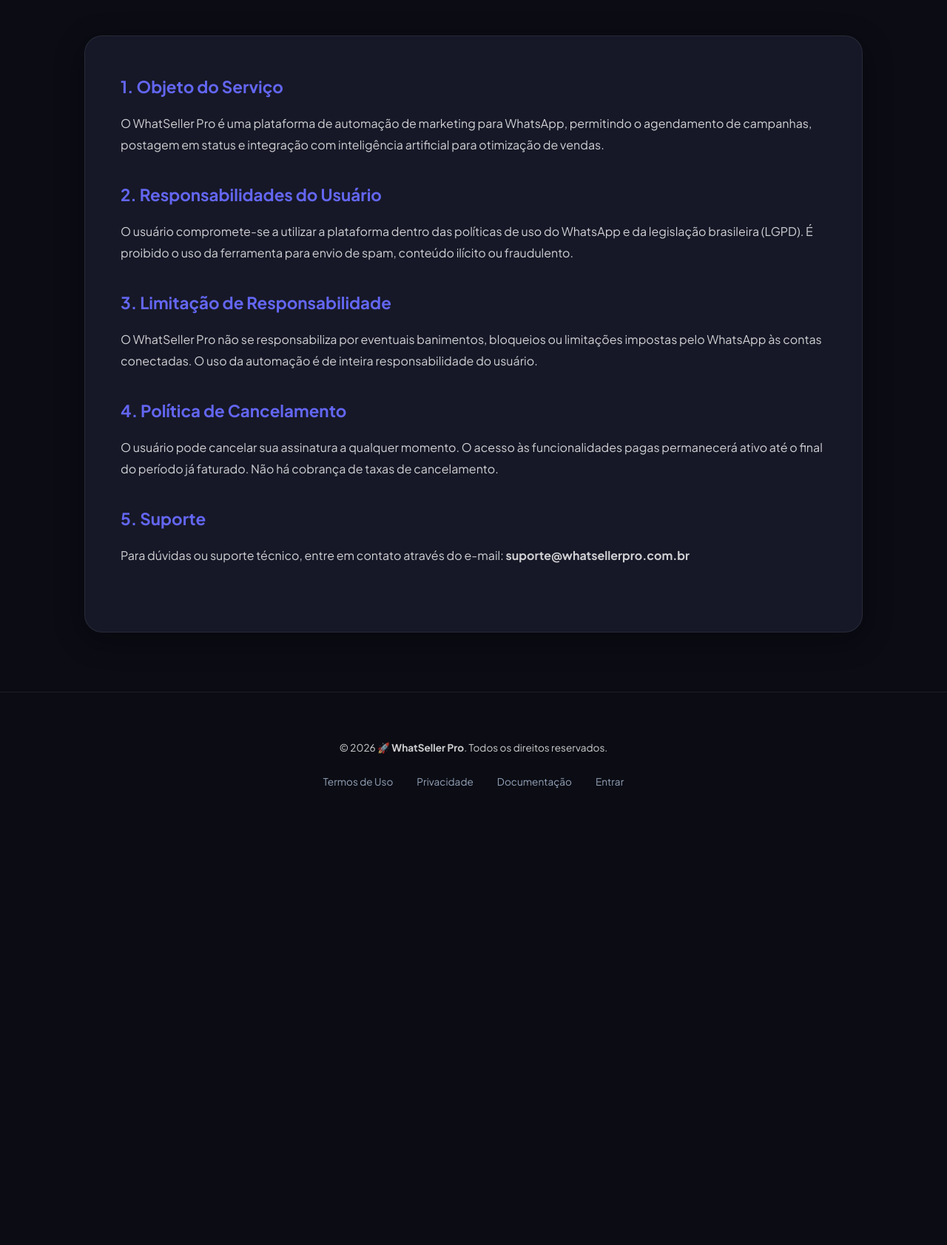
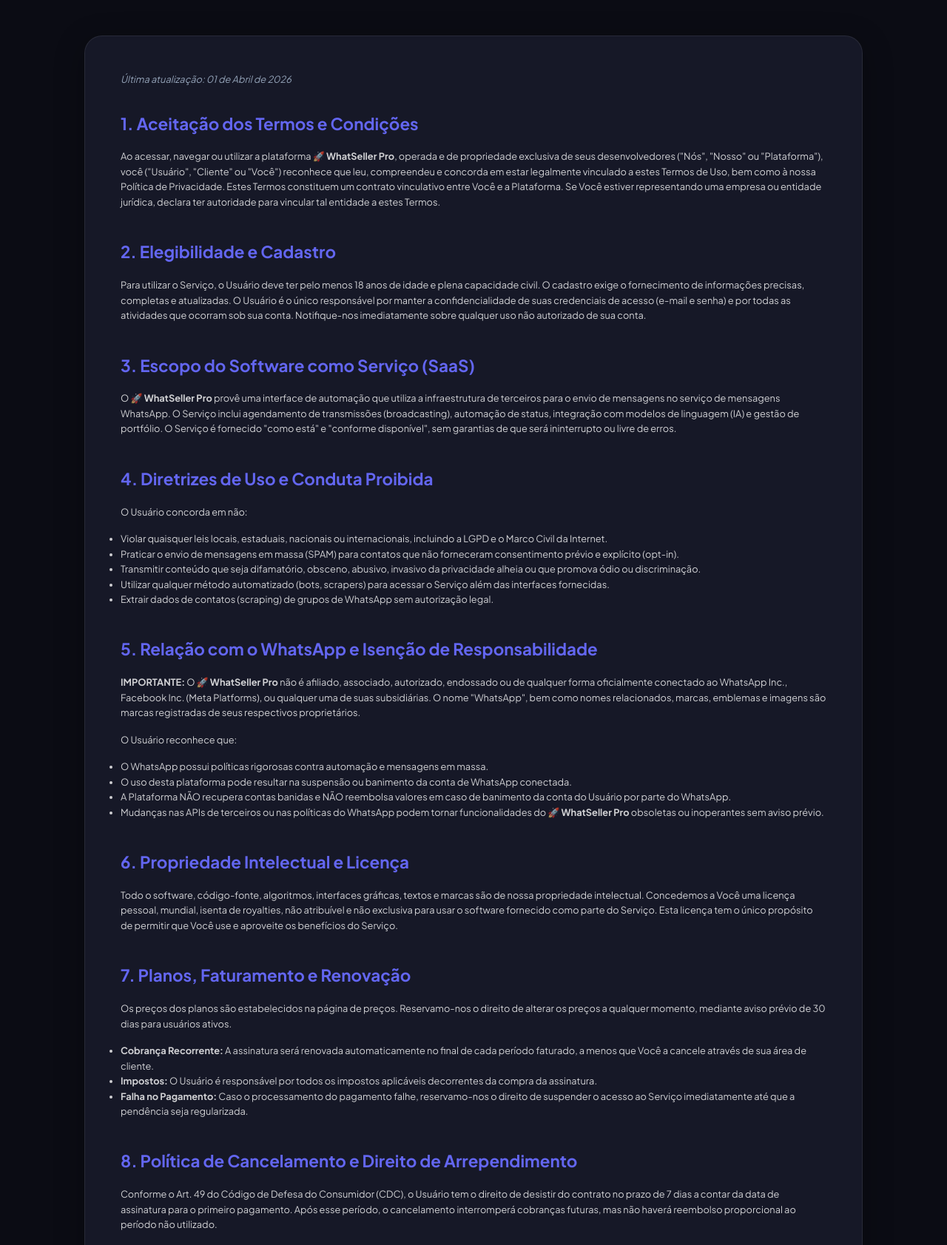
Before and after one commit to cleiltonrodriguesofc/whatsapp_seller, a Python web app: template core/presentation/web/templates/terms.html in a window 1280 px wide. Shown: the part 237-1920 px from the top of the page at 74% size. Before the commit the page ends 1302 px from the top, so only its background shows below. Run offline with Jinja, Linux system fonts and the light colour scheme; the template is opened without the code that fills it, so the values that code supplies are empty.

Commit message:
docs(legal): further expand terms and reduce font size for legal compliance look

```diff
--- a/core/presentation/web/templates/terms.html
+++ b/core/presentation/web/templates/terms.html
@@ -4,30 +4,90 @@
 {% block page_subtitle %}Leia atentamente os termos e condições de uso da plataforma WhatSeller Pro.{% endblock %}
 
 {% block content %}
-<div style="line-height: 1.8;">
-    <section style="margin-bottom: 2rem;">
-        <h3 style="color: var(--primary); margin-bottom: 1rem;">1. Objeto do Serviço</h3>
-        <p>O WhatSeller Pro é uma plataforma de automação de marketing para WhatsApp, permitindo o agendamento de campanhas, postagem em status e integração com inteligência artificial para otimização de vendas.</p>
-    </section>
+<div style="line-height: 1.6; color: rgba(255,255,255,0.8); font-size: 0.8rem;">
+    <p style="margin-bottom: 2rem; font-style: italic; color: var(--text-muted);">Última atualização: 01 de Abril de 2026</p>
 
-    <section style="margin-bottom: 2rem;">
-        <h3 style="color: var(--primary); margin-bottom: 1rem;">2. Responsabilidades do Usuário</h3>
-        <p>O usuário compromete-se a utilizar a plataforma dentro das políticas de uso do WhatsApp e da legislação brasileira (LGPD). É proibido o uso da ferramenta para envio de spam, conteúdo ilícito ou fraudulento.</p>
-    </section>
-
-    <section style="margin-bottom: 2rem;">
-        <h3 style="color: var(--primary); margin-bottom: 1rem;">3. Limitação de Responsabilidade</h3>
-        <p>O WhatSeller Pro não se responsabiliza por eventuais banimentos, bloqueios ou limitações impostas pelo WhatsApp às contas conectadas. O uso da automação é de inteira responsabilidade do usuário.</p>
-    </section>
-
-    <section style="margin-bottom: 2rem;">
-        <h3 style="color: var(--primary); margin-bottom: 1rem;">4. Política de Cancelamento</h3>
-        <p>O usuário pode cancelar sua assinatura a qualquer momento. O acesso às funcionalidades pagas permanecerá ativo até o final do período já faturado. Não há cobrança de taxas de cancelamento.</p>
+    <section>
+        <h3>1. Aceitação dos Termos e Condições</h3>
+        <p>Ao acessar, navegar ou utilizar a plataforma <strong>🚀 WhatSeller Pro</strong>, operada e de propriedade exclusiva de seus desenvolvedores ("Nós", "Nosso" ou "Plataforma"), você ("Usuário", "Cliente" ou "Você") reconhece que leu, compreendeu e concorda em estar legalmente vinculado a estes Termos de Uso, bem como à nossa Política de Privacidade. Estes Termos constituem um contrato vinculativo entre Você e a Plataforma. Se Você estiver representando uma empresa ou entidade jurídica, declara ter autoridade para vincular tal entidade a estes Termos.</p>
     </section>
 
     <section>
-        <h3 style="color: var(--primary); margin-bottom: 1rem;">5. Suporte</h3>
-        <p>Para dúvidas ou suporte técnico, entre em contato através do e-mail: <strong>suporte@whatsellerpro.com.br</strong></p>
+        <h3>2. Elegibilidade e Cadastro</h3>
+        <p>Para utilizar o Serviço, o Usuário deve ter pelo menos 18 anos de idade e plena capacidade civil. O cadastro exige o fornecimento de informações precisas, completas e atualizadas. O Usuário é o único responsável por manter a confidencialidade de suas credenciais de acesso (e-mail e senha) e por todas as atividades que ocorram sob sua conta. Notifique-nos imediatamente sobre qualquer uso não autorizado de sua conta.</p>
     </section>
+
+    <section>
+        <h3>3. Escopo do Software como Serviço (SaaS)</h3>
+        <p>O <strong>🚀 WhatSeller Pro</strong> provê uma interface de automação que utiliza a infraestrutura de terceiros para o envio de mensagens no serviço de mensagens WhatsApp. O Serviço inclui agendamento de transmissões (broadcasting), automação de status, integração com modelos de linguagem (IA) e gestão de portfólio. O Serviço é fornecido "como está" e "conforme disponível", sem garantias de que será ininterrupto ou livre de erros.</p>
+    </section>
+
+    <section>
+        <h3>4. Diretrizes de Uso e Conduta Proibida</h3>
+        <p>O Usuário concorda em não:</p>
+        <ul>
+            <li>Violar quaisquer leis locais, estaduais, nacionais ou internacionais, incluindo a LGPD e o Marco Civil da Internet.</li>
+            <li>Praticar o envio de mensagens em massa (SPAM) para contatos que não forneceram consentimento prévio e explícito (opt-in).</li>
+            <li>Transmitir conteúdo que seja difamatório, obsceno, abusivo, invasivo da privacidade alheia ou que promova ódio ou discriminação.</li>
+            <li>Utilizar qualquer método automatizado (bots, scrapers) para acessar o Serviço além das interfaces fornecidas.</li>
+            <li>Extrair dados de contatos (scraping) de grupos de WhatsApp sem autorização legal.</li>
+        </ul>
+    </section>
+
+    <section>
+        <h3>5. Relação com o WhatsApp e Isenção de Responsabilidade</h3>
+        <p><strong>IMPORTANTE:</strong> O <strong>🚀 WhatSeller Pro</strong> não é afiliado, associado, autorizado, endossado ou de qualquer forma oficialmente conectado ao WhatsApp Inc., Facebook Inc. (Meta Platforms), ou qualquer uma de suas subsidiárias. O nome "WhatsApp", bem como nomes relacionados, marcas, emblemas e imagens são marcas registradas de seus respectivos proprietários.</p>
+        <p>O Usuário reconhece que:</p>
+        <ul>
+            <li>O WhatsApp possui políticas rigorosas contra automação e mensagens em massa.</li>
+            <li>O uso desta plataforma pode resultar na suspensão ou banimento da conta de WhatsApp conectada.</li>
+            <li>A Plataforma NÃO recupera contas banidas e NÃO reembolsa valores em caso de banimento da conta do Usuário por parte do WhatsApp.</li>
+            <li>Mudanças nas APIs de terceiros ou nas políticas do WhatsApp podem tornar funcionalidades do <strong>🚀 WhatSeller Pro</strong> obsoletas ou inoperantes sem aviso prévio.</li>
+        </ul>
+    </section>
+
+    <section>
+        <h3>6. Propriedade Intelectual e Licença</h3>
+        <p>Todo o software, código-fonte, algoritmos, interfaces gráficas, textos e marcas são de nossa propriedade intelectual. Concedemos a Você uma licença pessoal, mundial, isenta de royalties, não atribuível e não exclusiva para usar o software fornecido como parte do Serviço. Esta licença tem o único propósito de permitir que Você use e aproveite os benefícios do Serviço.</p>
+    </section>
+
+    <section>
+        <h3>7. Planos, Faturamento e Renovação</h3>
+        <p>Os preços dos planos são estabelecidos na página de preços. Reservamo-nos o direito de alterar os preços a qualquer momento, mediante aviso prévio de 30 dias para usuários ativos.</p>
+        <ul>
+            <li><strong>Cobrança Recorrente:</strong> A assinatura será renovada automaticamente no final de cada período faturado, a menos que Você a cancele através de sua área de cliente.</li>
+            <li><strong>Impostos:</strong> O Usuário é responsável por todos os impostos aplicáveis decorrentes da compra da assinatura.</li>
+            <li><strong>Falha no Pagamento:</strong> Caso o processamento do pagamento falhe, reservamo-nos o direito de suspender o acesso ao Serviço imediatamente até que a pendência seja regularizada.</li>
+        </ul>
+    </section>
+
+    <section>
+        <h3>8. Política de Cancelamento e Direito de Arrependimento</h3>
+        <p>Conforme o Art. 49 do Código de Defesa do Consumidor (CDC), o Usuário tem o direito de desistir do contrato no prazo de 7 dias a contar da data de assinatura para o primeiro pagamento. Após esse período, o cancelamento interromperá cobranças futuras, mas não haverá reembolso proporcional ao período não utilizado.</p>
+    </section>
+
+    <section>
+        <h3>9. Proteção de Dados e LGPD</h3>
+        <p>A Plataforma atua como Operadora de Dados Pessoais nos termos da Lei 13.709/2018. O Usuário é o Controlador dos dados de seus próprios clientes e garante ter base legal (como consentimento ou legítimo interesse) para processar os dados através do Serviço. Comprometemo-nos a implementar medidas de segurança técnicas e administrativas para proteger os dados sob nosso processamento.</p>
+    </section>
+
+    <section>
+        <h3>10. Indenização e Limitação de Danos</h3>
+        <p>Você concorda em indenizar e isentar a Plataforma, seus diretores e funcionários de qualquer reclamação ou demanda decorrente de sua violação destes Termos ou de qualquer direito de terceiros. Em nenhum caso nossa responsabilidade total excederá o valor pago pelo Usuário nos últimos 6 meses de serviço.</p>
+    </section>
+
+    <section>
+        <h3>11. Modificações do Serviço</h3>
+        <p>Podemos modificar ou descontinuar qualquer recurso do Serviço a qualquer momento. No caso de descontinuação total do Serviço, reembolsaremos pro-rata o saldo não utilizado das assinaturas pré-pagas.</p>
+    </section>
+
+    <section>
+        <h3>12. Disposições Finais</h3>
+        <p>Se qualquer disposição destes Termos for considerada inexequível por um tribunal, tal disposição será modificada apenas na medida necessária para torná-la exequível, e as demais permanecerão em pleno vigor. Estes Termos constituem o acordo integral entre as partes.</p>
+    </section>
+
+    <div style="margin-top: 3rem; padding: 1.5rem; border: 1px solid var(--primary); border-radius: 12px; background: rgba(99, 102, 241, 0.05); text-align: center; font-size: 0.9rem;">
+        <p style="margin-bottom: 0;">Para questões jurídicas ou denúncias de abuso: <strong>legal@whatsellerpro.com.br</strong></p>
+    </div>
 </div>
 {% endblock %}
```
